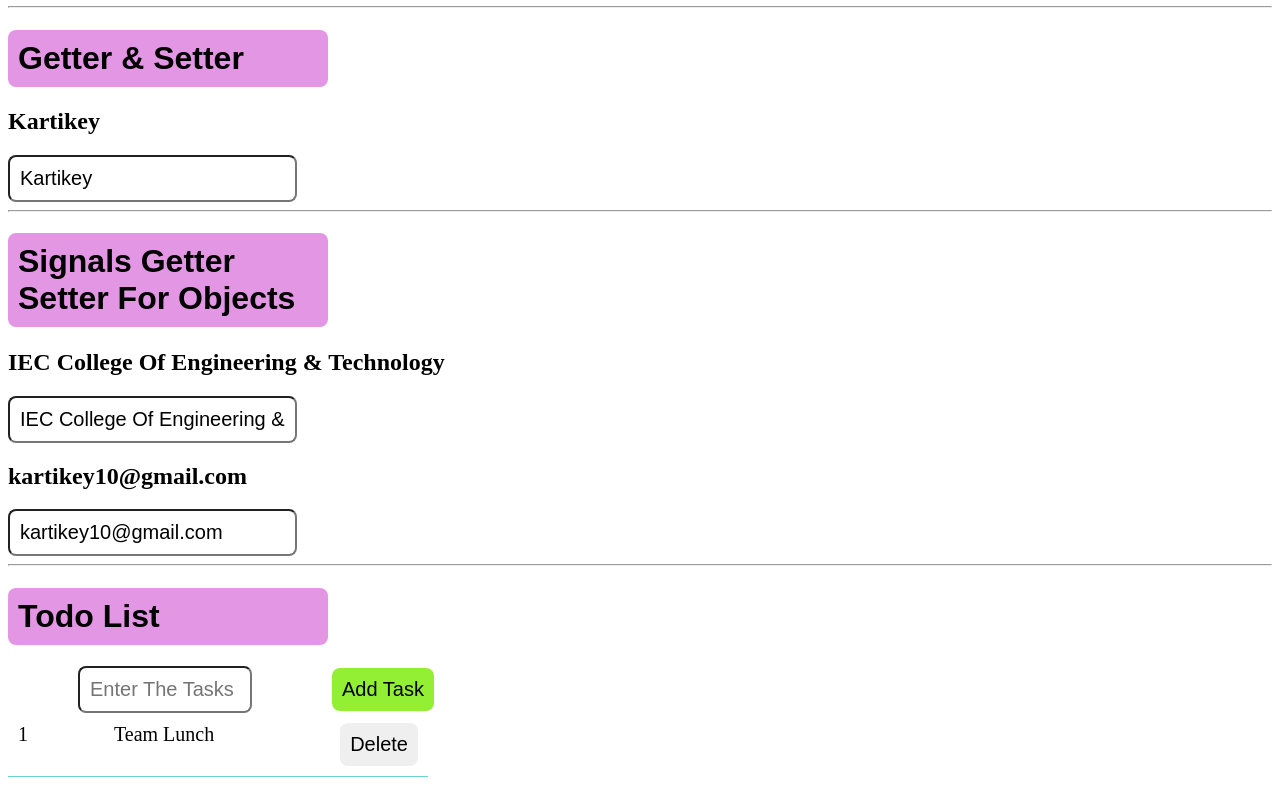
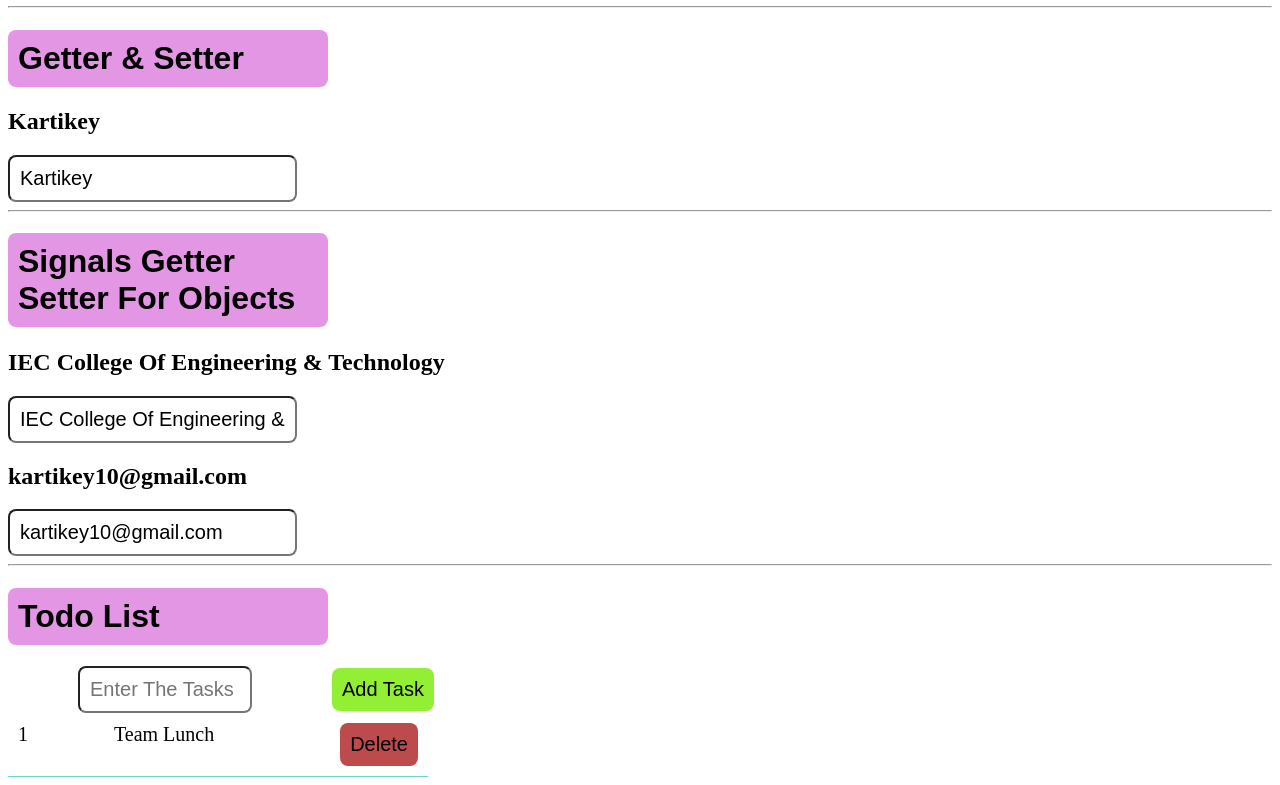
Before and after one commit to kartikeyofficial/Angular, an Angular app in the folder Signal/: page / in a window 1280 px wide. Shown: the part 2940-3725 px from the top of the page. Built offline with nearby package versions, Linux system fonts and the light colour scheme.

Commit message:
Property Binding

```diff
--- a/Signal/src/app/todo-list/todo-list.css
+++ b/Signal/src/app/todo-list/todo-list.css
@@ -39,6 +39,7 @@ input{
   font-size: 20px;
   border-radius: 8px;
   border: none;
+  background-color: #bd4b4b;
 
 
 }
```
